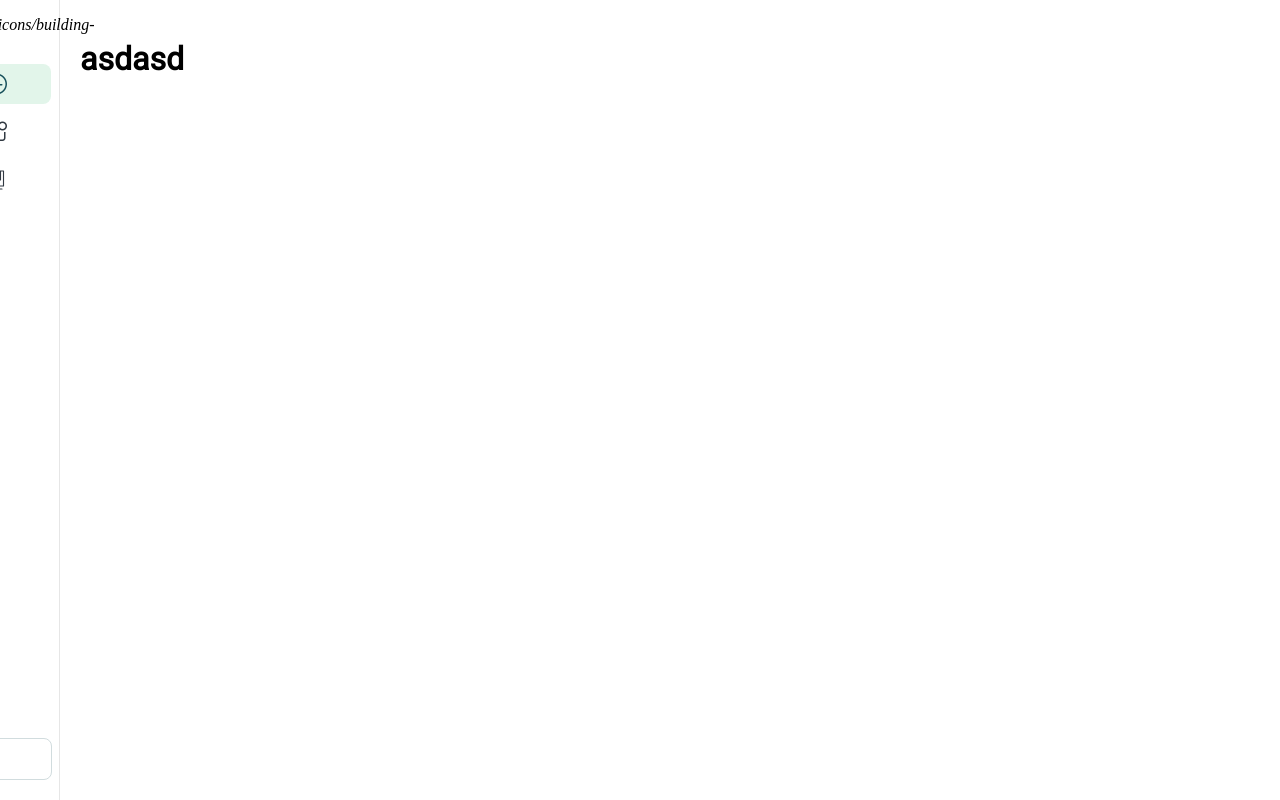
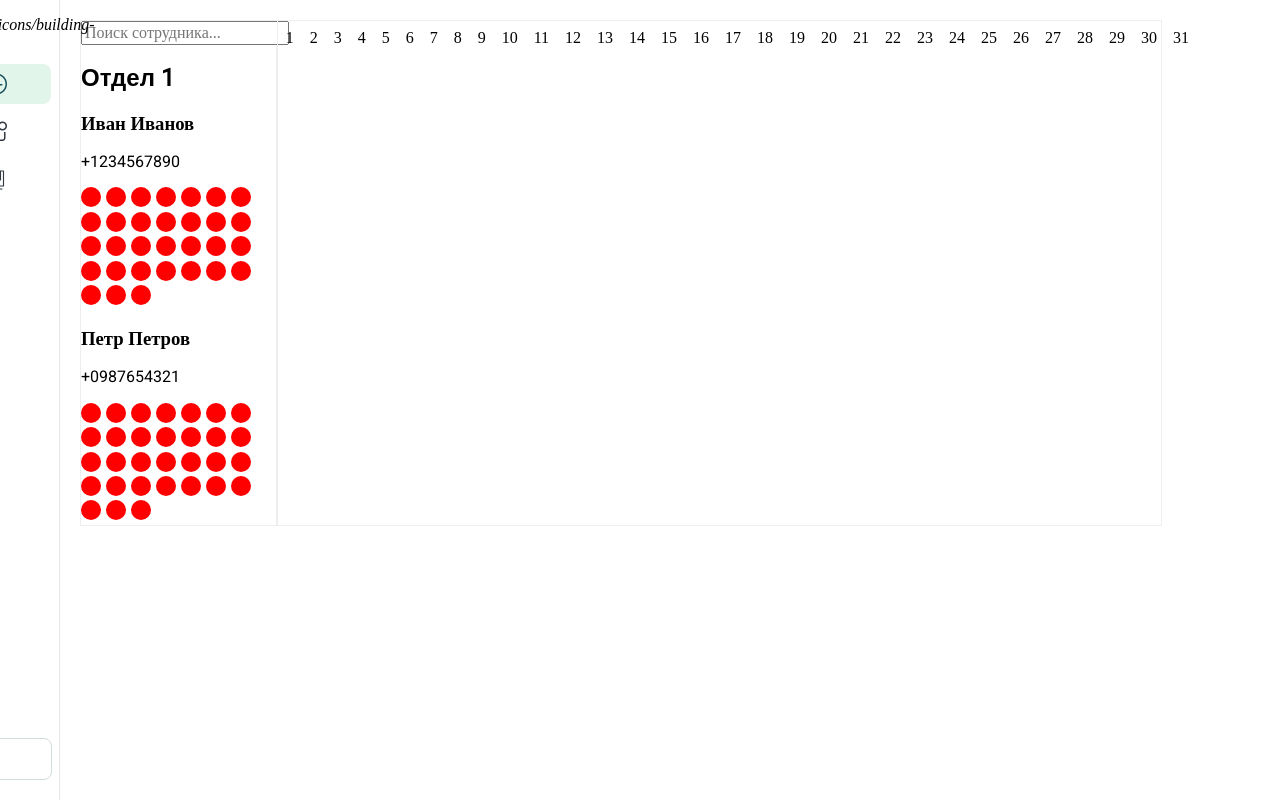
Before and after one commit to Zasetsky/nav-menu, a Vue app: page / in a window 1280 px wide. Built offline with nearby package versions, Linux system fonts and the light colour scheme; some icons are missing; a web font is replaced by a local one.

Commit message:
Starting work on work-schedule. Structure was created!!!!

```diff
--- a/src/App.vue
+++ b/src/App.vue
@@ -22,7 +22,7 @@
 
 <script lang="ts">
 import { defineComponent, ref } from "vue";
-import NavMenu from "./components/NavMenu.vue";
+import NavMenu from "./components/navigation-menu.components/NavMenu.vue";
 
 export default defineComponent({
   components: {
--- a/src/components/NavMenu.vue
+++ b/src/components/navigation-menu.components/NavMenu.vue
@@ -176,7 +176,7 @@ import { defineComponent, computed } from "vue";
 import { Icon } from "@iconify/vue";
 import { useRouter, useRoute } from "vue-router";
 import SettingSubMenu from "./SettingsSubMenu.vue";
-import useSettingsVisibility from "../utils/useSettingsVisibility";
+import useSettingsVisibility from "@/utils/useSettingsVisibility";
 import { building, arrows } from "@/assets/icons/index";
 
 export default defineComponent({
--- /dev/null
+++ b/src/components/work-schedule.components/CalendarHeader.vue
@@ -0,0 +1,35 @@
+<template>
+  <div class="calendar-header">
+    <div v-for="day in daysOfMonth" :key="day" class="calendar-header-day">
+      {{ day }}
+    </div>
+  </div>
+</template>
+
+<script lang="ts">
+import { ref, computed } from "vue";
+
+export default {
+  setup() {
+    const month = ref(new Date().getMonth() + 1);
+    const year = ref(new Date().getFullYear());
+
+    const daysOfMonth = computed(() => {
+      const date = new Date(year.value, month.value, 0);
+      return Array.from({ length: date.getDate() }, (_, i) => i + 1);
+    });
+
+    return { daysOfMonth };
+  },
+};
+</script>
+
+<style lang="scss">
+.calendar-header {
+  display: flex;
+
+  &-day {
+    padding: 8px;
+  }
+}
+</style>
--- /dev/null
+++ b/src/components/work-schedule.components/DepartmentComponent.vue
@@ -0,0 +1,39 @@
+<template>
+  <div class="department">
+    <h2>{{ department.name }}</h2>
+    <employee-row
+      v-for="employee in department.employees"
+      :key="employee.id"
+      :employee="employee"
+    />
+  </div>
+</template>
+
+<script lang="ts">
+import { defineComponent } from "vue";
+import EmployeeRow from "./EmployeeRow.vue";
+
+interface Employee {
+  id: number;
+  name: string;
+  phone: string;
+}
+
+interface Department {
+  id: number;
+  name: string;
+  employees: Employee[];
+}
+
+export default defineComponent({
+  components: {
+    EmployeeRow,
+  },
+  props: {
+    department: {
+      type: Object as () => Department,
+      required: true,
+    },
+  },
+});
+</script>
--- /dev/null
+++ b/src/components/work-schedule.components/DepartmentList.vue
@@ -0,0 +1,69 @@
+<template>
+  <div>
+    <EmployeeSearch v-model="search" />
+
+    <div class="departments">
+      <DepartmentComponent
+        v-for="department in filteredDepartments"
+        :key="department.id"
+        :department="department"
+      />
+    </div>
+  </div>
+</template>
+
+<script lang="ts">
+import { ref, computed } from "vue";
+import DepartmentComponent from "./DepartmentComponent.vue";
+import EmployeeSearch from "./EmployeeSearch.vue";
+
+interface Employee {
+  id: number;
+  name: string;
+  phone: string;
+}
+
+interface Department {
+  id: number;
+  name: string;
+  employees: Employee[];
+}
+
+export default {
+  components: {
+    DepartmentComponent,
+    EmployeeSearch,
+  },
+  setup() {
+    const search = ref("");
+
+    const departments = ref<Department[]>([
+      {
+        id: 1,
+        name: "Отдел 1",
+        employees: [
+          { id: 1, name: "Иван Иванов", phone: "+1234567890" },
+          { id: 2, name: "Петр Петров", phone: "+0987654321" },
+        ],
+      },
+    ]);
+
+    const filteredDepartments = computed(() => {
+      if (search.value === "") {
+        return departments.value;
+      } else {
+        return departments.value.map((department) => ({
+          ...department,
+          employees: department.employees.filter((employee) =>
+            employee.name.toLowerCase().includes(search.value.toLowerCase())
+          ),
+        }));
+      }
+    });
+
+    return { search, filteredDepartments };
+  },
+};
+</script>
+
+<style scoped></style>
--- /dev/null
+++ b/src/components/work-schedule.components/EmployeeRow.vue
@@ -0,0 +1,65 @@
+<template>
+  <div class="employee">
+    <div class="employee-info">
+      <h3>{{ employee.name }}</h3>
+      <p>{{ employee.phone }}</p>
+    </div>
+    <div v-for="day in daysOfMonth" :key="day" class="employee-day">
+      <div class="day-circle"></div>
+    </div>
+  </div>
+</template>
+
+<script lang="ts">
+import { ref, computed } from "vue";
+
+interface Employee {
+  id: number;
+  name: string;
+  phone: string;
+}
+
+export default {
+  props: {
+    employee: {
+      type: Object as () => Employee,
+      required: true,
+    },
+  },
+  setup() {
+    const month = ref(new Date().getMonth() + 1);
+    const year = ref(new Date().getFullYear());
+
+    const daysOfMonth = computed(() => {
+      const date = new Date(year.value, month.value, 0);
+      return Array.from({ length: date.getDate() }, (_, i) => i + 1);
+    });
+
+    return { daysOfMonth };
+  },
+};
+</script>
+
+<style scoped>
+.employee-day {
+  display: inline-flex;
+  align-items: center;
+  justify-content: center;
+}
+
+.day-circle {
+  width: 20px;
+  height: 20px;
+  border-radius: 50%;
+  background: #ff0000;
+  margin-right: 5px;
+}
+
+.day-circle:nth-child(2n) {
+  background: #00ff00;
+}
+
+.day-circle:nth-child(3n) {
+  background: #0000ff;
+}
+</style>
--- /dev/null
+++ b/src/components/work-schedule.components/EmployeeSearch.vue
@@ -0,0 +1,17 @@
+<template>
+  <input type="text" v-model="search" placeholder="Поиск сотрудника..." />
+</template>
+
+<script lang="ts">
+import { ref } from "vue";
+
+export default {
+  setup() {
+    const search = ref("");
+
+    return { search };
+  },
+};
+</script>
+
+<style scoped></style>
--- a/src/views/WorkSchedule.vue
+++ b/src/views/WorkSchedule.vue
@@ -1,7 +1,33 @@
-<template lang="">
-  <div><h1>asdasd</h1></div>
+<template>
+  <el-row>
+    <el-col :span="4">
+      <department-list @selectEmployee="selectedEmployee = $event" />
+    </el-col>
+    <el-col :span="18">
+      <calendar-header :selectedEmployee="selectedEmployee" />
+    </el-col>
+  </el-row>
 </template>
-<script>
-export default {};
+
+<script lang="ts">
+import { ref } from "vue";
+import DepartmentList from "@/components/work-schedule.components/DepartmentList.vue";
+import CalendarHeader from "@/components/work-schedule.components/CalendarHeader.vue";
+
+export default {
+  components: { DepartmentList, CalendarHeader },
+  setup() {
+    const selectedEmployee = ref(null);
+
+    return {
+      selectedEmployee,
+    };
+  },
+};
 </script>
-<style lang=""></style>
+
+<style scoped>
+.el-col {
+  border: 1px solid #eee;
+}
+</style>
```
Also changed, not shown: src/components/navigation-menu.components/SettingsSubMenu.vue (renamed from src/components/SettingsSubMenu.vue).
